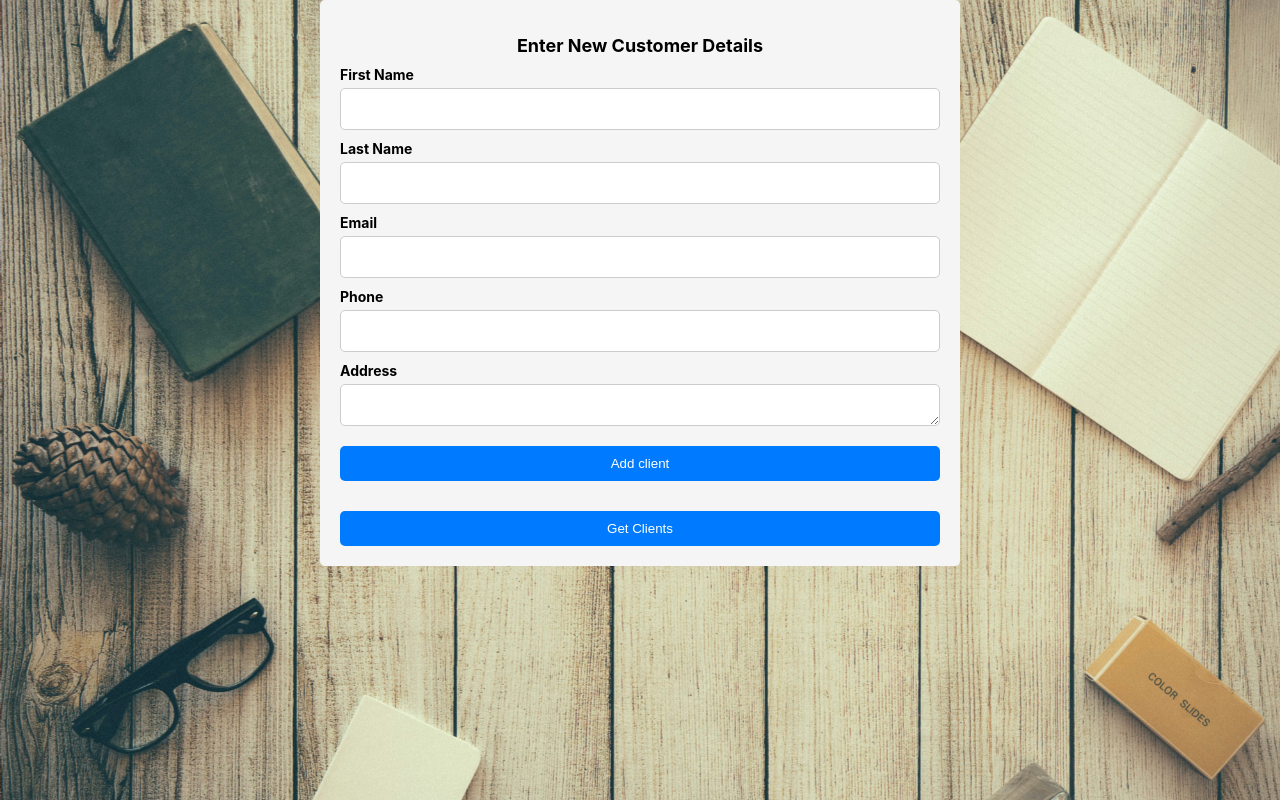
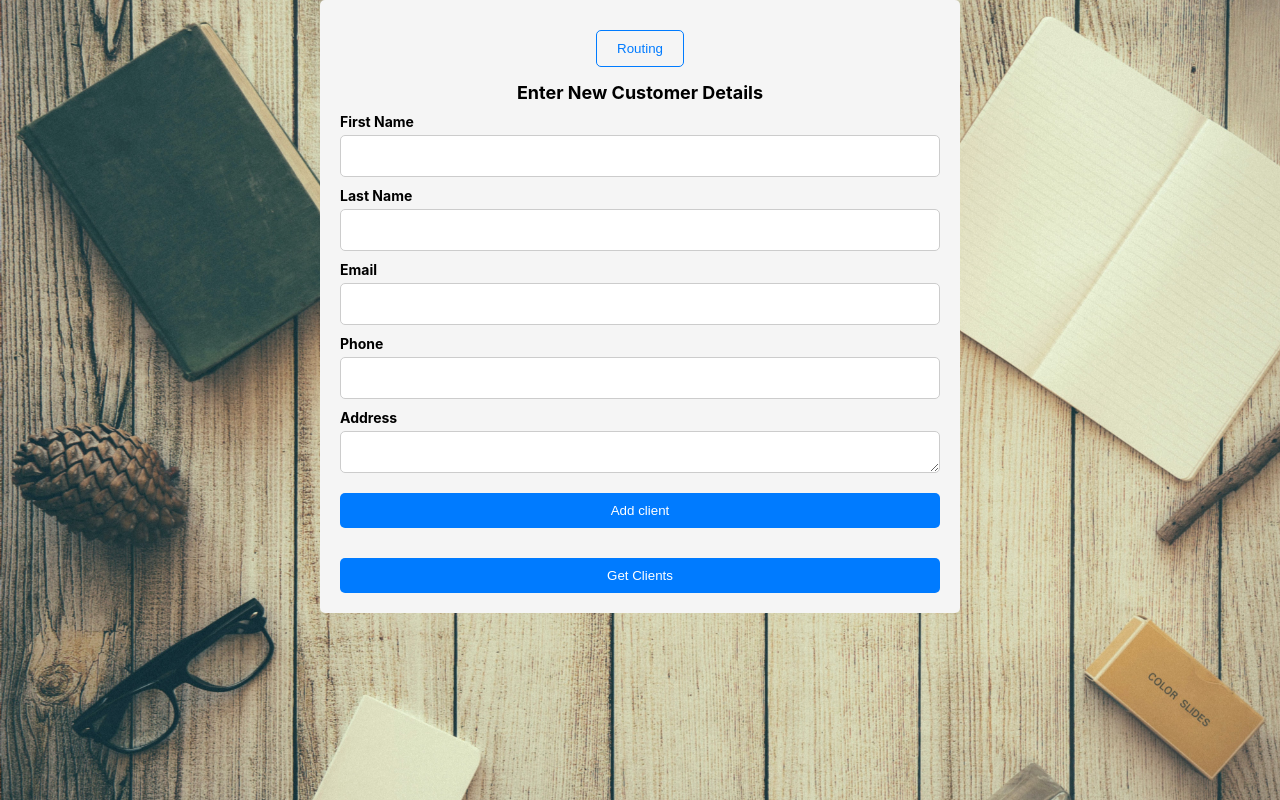
Before and after one commit to matinza/Communication_LTD, a React (Create React App) app in the folder communication_ltd_client/: page /system in a window 1280 px wide. Built offline with nearby package versions, Linux system fonts and the light colour scheme.

Commit message:
added routing button to changePassword and system

```diff
--- a/communication_ltd_client/src/components/changePassword/ChangePassword.js
+++ b/communication_ltd_client/src/components/changePassword/ChangePassword.js
@@ -1,12 +1,19 @@
 import React, { useState } from 'react';
 import './ChangePassword.css';
+import { useNavigate } from 'react-router-dom';
 
 const ChangePassword = () => {
+  const navigate = useNavigate();
+
   const [formData, setFormData] = useState({
     currentPassword: '',
     newPassword: '',
     confirmPassword: '',
   });
+
+  const handleRouting = () => {
+    navigate('/routing');
+  };
 
   const handleChange = (event) => {
     setFormData({ ...formData, [event.target.name]: event.target.value });
@@ -19,6 +26,9 @@ const ChangePassword = () => {
 
   return (
     <form className="change-password-form" onSubmit={handleSubmit}>
+      <button type="button" onClick={handleRouting}>
+          Routing
+      </button>
       <h2>Change Password</h2>
       <div className="form-group">
         <label htmlFor="currentPassword">Current Password</label>
--- a/communication_ltd_client/src/components/routing/Routing.css
+++ b/communication_ltd_client/src/components/routing/Routing.css
@@ -18,3 +18,14 @@
   border: none;
   cursor: pointer;
 }
+
+button[type='button'] {
+  margin-top: 10px;
+  padding: 10px 20px;
+  background-color: transparent;
+  color: #007bff;
+  border-radius: 5px;
+  border: 1px solid #007bff;
+  cursor: pointer;
+  transition: background-color 0.2s ease-in-out;
+}
--- a/communication_ltd_client/src/components/system/System.css
+++ b/communication_ltd_client/src/components/system/System.css
@@ -48,6 +48,17 @@ button[type='submit'] {
 
 button[type='submit']:hover {
   background-color: #0069d9;
+}
+
+button[type='button'] {
+  margin-top: 10px;
+  padding: 10px 20px;
+  background-color: transparent;
+  color: #007bff;
+  border-radius: 5px;
+  border: 1px solid #007bff;
+  cursor: pointer;
+  transition: background-color 0.2s ease-in-out;
 }
 
 .Get-Clients-Button {
@@ -101,178 +112,3 @@ th:last-child,
 td:last-child {
   border-right: none;
 }
-
-
-
-/* .system-screen {
-  display: flex;
-  flex-direction: column;
-  align-items: center;
-  margin: 0 auto;
-  width: 600px;
-  padding: 20px;
-  background-color: #f5f5f5;
-  border-radius: 5px;
-}
-
-.customer-form {
-  display: flex;
-  flex-direction: column;
-  width: 100%;
-}
-
-.form-group {
-  display: flex;
-  flex-direction: column;
-  margin-bottom: 10px;
-  width: 100%;
-}
-
-label {
-  font-weight: bold;
-  margin-bottom: 5px;
-}
-
-input,
-textarea {
-  height: 30px;
-  font-size: 16px;
-  padding: 5px;
-  border-radius: 5px;
-  border: 1px solid #ccc;
-}
-
-button[type='submit'] {
-  margin-top: 10px;
-  padding: 10px 20px;
-  background-color: #007bff;
-  color: #fff;
-  border-radius: 5px;
-  border: none;
-  cursor: pointer;
-}
-
-button[type='submit']:hover {
-  background-color: #0069d9;
-}
-
-
-.Get-Clients-Button {
-  margin-top: 10px;
-  padding: 10px 20px;
-  background-color: #007bff;
-  color: #fff;
-  border-radius: 5px;
-  border: none;
-  cursor: pointer;
-  display: flex;
-  flex-direction: column;
-  width: 100%;
-  align-items: normal;
-}
-
-.Get-Clients-Button:hover {
-  background-color: #0069d9;
-}
-
-.clients-list {
-  margin-top: 20px;
-  width: 100%;
-}
-
-h2 {
-  font-size: 18px;
-  margin-bottom: 10px;
-}
-
-table {
-  width: 100%;
-  border-collapse: collapse;
-  border: 1px solid #ccc;
-}
-
-th,
-td {
-  padding: 8px;
-  text-align: left;
-  border-bottom: 1px solid #ccc;
-}
-
-th:first-child,
-td:first-child {
-  border-left: 1px solid #ccc;
-}
-
-th:last-child,
-td:last-child {
-  border-right: 1px solid #ccc;
-} */
-
-
-/* .system-screen {
-  display: flex;
-  flex-direction: column;
-  align-items: center;
-  margin: 0 auto;
-  width: 600px;
-  padding: 20px;
-  background-color: #f5f5f5;
-  border-radius: 5px;
-}
-
-.customer-form {
-  display: flex;
-  flex-direction: column;
-  width: 100%;
-}
-
-.form-group {
-  display: flex;
-  flex-direction: column;
-  margin-bottom: 10px;
-  width: 100%;
-}
-
-label {
-  font-weight: bold;
-  margin-bottom: 5px;
-}
-
-input,
-textarea {
-  height: 30px;
-  font-size: 16px;
-  padding: 5px;
-  border-radius: 5px;
-  border:
-    1px solid #ccc;
-}
-
-button[type='submit'] {
-  margin-top: 10px;
-  padding: 10px 20px;
-  background-color: #007bff;
-  color: #fff;
-  border-radius: 5px;
-  border: none;
-  cursor: pointer;
-}
-
-button[type='submit']:hover {
-  background-color: #0069d9;
-}
-
-.customer-name {
-  margin-top: 20px;
-  text-align: center;
-}
-
-h3 {
-  font-size: 18px;
-  margin-bottom: 10px;
-}
-
-p {
-  font-size: 16px;
-  font-weight: bold;
-} */
--- a/communication_ltd_client/src/components/system/System.js
+++ b/communication_ltd_client/src/components/system/System.js
@@ -1,175 +1,3 @@
-// import React, { useState } from 'react';
-// import { useNavigate } from 'react-router-dom';
-// import axios from 'axios';
-// import { toast, ToastContainer } from 'react-toastify';
-// import 'react-toastify/dist/ReactToastify.css';
-// import './System.css';
-
-// const System = () => {
-//   const [formData, setFormData] = useState({
-//     firstName: '',
-//     lastName: '',
-//     email: '',
-//     phone: '',
-//     address: '',
-//   });
-//   const [clients, setClients] = useState([]);
-//   const navigate = useNavigate();
-
-//   const handleChange = (event) => {
-//     setFormData({ ...formData, [event.target.name]: event.target.value });
-//   };
-
-//   const handleSubmit = (event) => {
-//     event.preventDefault();
-
-//     //Get the token
-//     const token = localStorage.getItem('token');
-
-//     axios.post('https://localhost:4000/systemAddClient', formData, {
-//       withCredentials: true,
-//       headers: {
-//         Authorization: `Bearer ${token}`,
-//         'Content-Type': 'application/json;charset=UTF-8'
-//       }
-//     }).then(response => {
-//         toast.success(`${response.data.message}`);
-//     }).catch(error => {
-//       if(error.response.data.message === "Invalid or expired token"){
-//         toast.error(`system error: ${error.response.data.message}, redirecting to login page`);
-//         setTimeout(() => {
-//           navigate('/login');
-//         }, 5000);
-//       }else{
-//         toast.error(`system error: ${error.response.data.message}`);
-//       }
-//     })
-//   };
-
-//   const handleGetClients = () => {
-//     //Get the token
-//     const token = localStorage.getItem('token');
-
-//     axios.get('https://localhost:4000/systemGetClients', {
-//       withCredentials: true,
-//       headers: {
-//         Authorization: `Bearer ${token}`,
-//         'Content-Type': 'application/json;charset=UTF-8'
-//       },
-//     })
-//     .then(response => {
-//         setClients(response.data.clients);
-//       })
-//     .catch(error => {
-//         if(error.response.data.message === "Invalid or expired token"){
-//           toast.error(`system error: ${error.response.data.message}, redirecting to login page`);
-//           setTimeout(() => {
-//             navigate('/login');
-//           }, 5000);
-//         }else{
-//           toast.error(`system error: ${error.response.data.message}`);
-//         }
-//       });
-//   };
-
-//   return (
-//     <div className="system-screen">
-//       <h2>Enter New Customer Details</h2>
-//       <form className="customer-form" onSubmit={handleSubmit}>
-//         <div className="form-group">
-//           <label htmlFor="firstName">First Name</label>
-//           <input
-//             type="text"
-//             name="firstName"
-//             id="firstName"
-//             value={formData.firstName}
-//             onChange={handleChange}
-//             required
-//           />
-//         </div>
-//         <div className="form-group">
-//           <label htmlFor="lastName">Last Name</label>
-//           <input
-//             type="text"
-//             name="lastName"
-//             id="lastName"
-//             value={formData.lastName}
-//             onChange={handleChange}
-//             required
-//           />
-//         </div>
-//         <div className="form-group">
-//           <label htmlFor="email">Email</label>
-//           <input
-//             type="email"
-//             name="email"
-//             id="email"
-//             value={formData.email}
-//             onChange={handleChange}
-//             required
-//           />
-//         </div>
-//         <div className="form-group">
-//           <label htmlFor="phone">Phone</label>
-//           <input
-//             type="tel"
-//             name="phone"
-//             id="phone"
-//             value={formData.phone}
-//             onChange={handleChange}
-//             required
-//           />
-//         </div>
-//         <div className="form-group">
-//           <label htmlFor="address">Address</label>
-//           <textarea
-//             name="address"
-//             id="address"
-//             value={formData.address}
-//             onChange={handleChange}
-//             required
-//           ></textarea>
-//         </div>
-//         <button type="submit">Add client</button>
-//         <ToastContainer />
-//       </form>
-//       <div className="clients-list">
-//         <h2>All Clients</h2>
-//         <button onClick={handleGetClients}>Get Clients</button>
-//         {clients.length > 0 ? (
-//           <table>
-//             <thead>
-//               <tr>
-//                 <th>First Name</th>
-//                 <th>Last Name</th>
-//                 <th>Email</th>
-//                 <th>Phone</th>
-//                 <th>Address</th>
-//               </tr>
-//             </thead>
-//             <tbody>
-//               {clients.map(client => (
-//                 <tr key={client.id}>
-//                   <td>{client.firstName}</td>
-//                   <td>{client.lastName}</td>
-//                   <td>{client.email}</td>
-//                   <td>{client.phone}</td>
-//                   <td>{client.address}</td>
-//                 </tr>
-//               ))}
-//             </tbody>
-//           </table>
-//         ) : (
-//           <p>No clients available</p>
-//         )}
-//       </div>
-//     </div>
-//   );
-// };
-
-// export default System;
-
-
 import React, { useState } from 'react';
 import { useNavigate } from 'react-router-dom';
 import axios from 'axios';
@@ -188,6 +16,10 @@ const System = () => {
   const [clients, setClients] = useState([]);
   const [showTable, setShowTable] = useState(false);
   const navigate = useNavigate();
+
+  const handleRouting = () => {
+    navigate('/routing');
+  };
 
   const handleChange = (event) => {
     setFormData({ ...formData, [event.target.name]: event.target.value });
@@ -254,6 +86,9 @@ const System = () => {
 
   return (
     <div className="system-screen">
+      <button type="button" onClick={handleRouting}>
+          Routing
+      </button>
       <h2>Enter New Customer Details</h2>
       <form className="customer-form" onSubmit={handleSubmit}>
         <div className="form-group">
```
